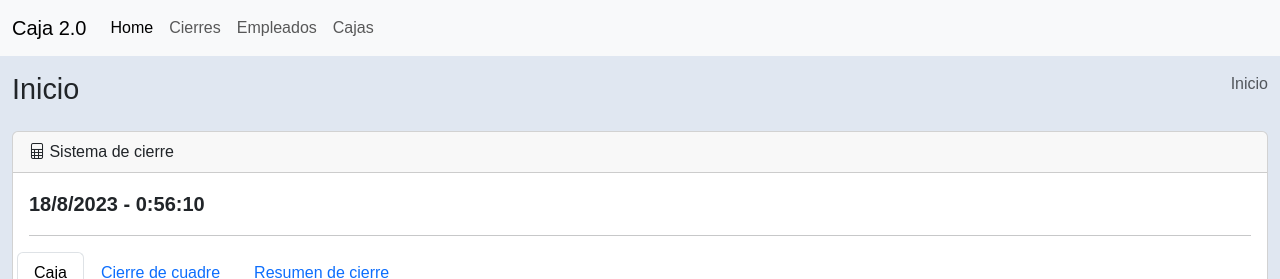
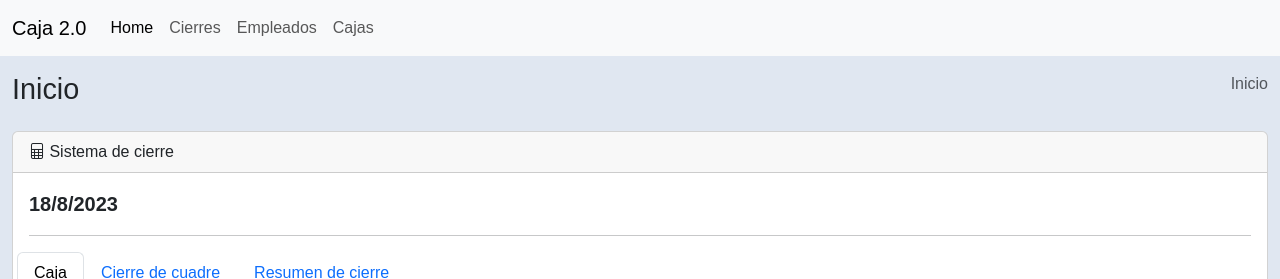
Before and after one commit to marcosjuv/cajavue, a Vue app: page / in a window 1280 px wide. Shown: the top 279 px of the page. Built offline with nearby package versions, Linux system fonts and the light colour scheme; no server answers.

Commit message:
Update HomeView.vue

```diff
--- a/src/views/HomeView.vue
+++ b/src/views/HomeView.vue
@@ -17,7 +17,7 @@
             <div class="card-body">
                 <div class="row">
                     <div class="col-md-4 d-flex justify-content-start">
-                        <span class="fw-bold fs-5">{{getFecha}} - {{getHora}}</span>
+                        <span class="fw-bold fs-5">{{getFecha}}</span>
 
                     </div>
                 </div>
@@ -151,11 +151,11 @@ methods:{
             const fecha = today.toLocaleDateString('es-ES')
             return fecha
         },
-        getHora(){
-            const today = new Date()
-            const hora = today.toLocaleTimeString('es-ES')
-            return this.cuadre.hora = hora
-        }
+        // getHora(){
+        //     const today = new Date()
+        //     const hora = today.toLocaleTimeString('es-ES')
+        //     return this.cuadre.hora = hora
+        // }
     }
 }
 </script>
```
